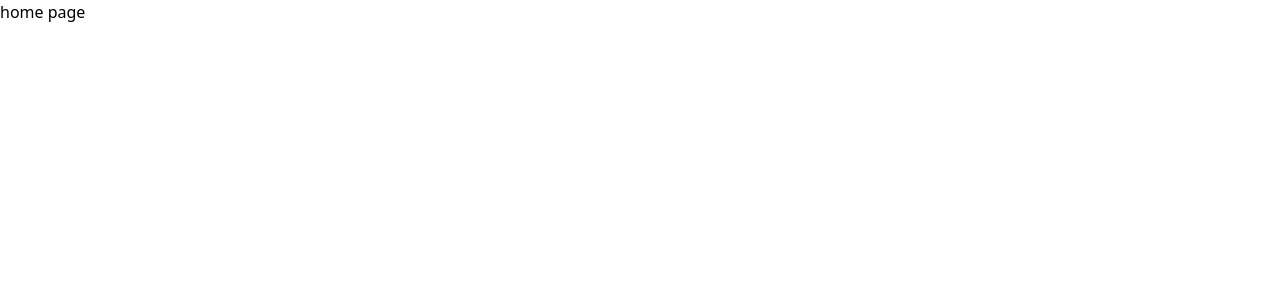
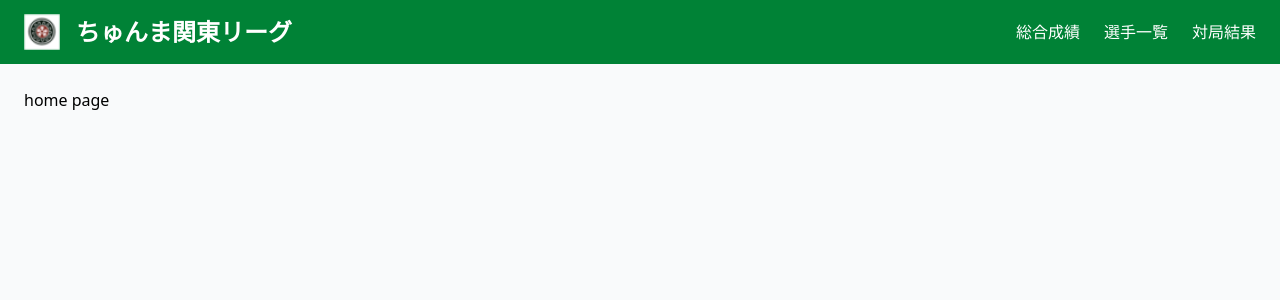
Before and after one commit to otobear/majiang-league-com, a Vue app in the folder frontend/: page / in a window 1280 px wide. Shown: the top 300 px of the page. Built offline with nearby package versions, Linux system fonts and the light colour scheme; the HTML template or start-up script is replaced by a standard one.

Commit message:
create skelton pages

```diff
--- a/frontend/src/app/router/index.ts
+++ b/frontend/src/app/router/index.ts
@@ -11,6 +11,20 @@ const router = createRouter({
         layout: DefaultLayout,
       },
     },
+    {
+      path: '/players',
+      component: () => import('@/pages/players'),
+      meta: {
+        layout: DefaultLayout,
+      },
+    },
+    {
+      path: '/results',
+      component: () => import('@/pages/results'),
+      meta: {
+        layout: DefaultLayout,
+      },
+    },
   ],
 })
 
--- /dev/null
+++ b/frontend/src/pages/players/index.ts
@@ -0,0 +1,3 @@
+import PlayerPage from './ui/player-page.vue'
+
+export default PlayerPage
--- /dev/null
+++ b/frontend/src/pages/players/ui/player-page.vue
@@ -0,0 +1,3 @@
+<template>
+  <h1>player page</h1>
+</template>
--- /dev/null
+++ b/frontend/src/pages/results/index.ts
@@ -0,0 +1,3 @@
+import ResultPage from './ui/result-page.vue'
+
+export default ResultPage
--- /dev/null
+++ b/frontend/src/pages/results/ui/result-page.vue
@@ -0,0 +1,3 @@
+<template>
+  <h1>result page</h1>
+</template>
--- a/frontend/src/shared/ui/layouts/default-layout.vue
+++ b/frontend/src/shared/ui/layouts/default-layout.vue
@@ -1,7 +1,30 @@
 <template>
-  <div class="flex min-h-screen flex-col">
-    <main class="flex-1">
-      <slot />
-    </main>
+  <div class="min-h-screen flex flex-col">
+    <header class="bg-green-700 text-white flex items-center px-6 h-16 shadow">
+      <img src="@/shared/assets/logo.png" alt="Logo" class="h-9 mr-4" />
+      <h1 class="text-2xl font-bold flex-1">ちゅんま関東リーグ</h1>
+      <nav class="space-x-6">
+        <router-link
+          to="/"
+          class="pb-1 transition-colors border-b-2 border-transparent hover:border-yellow-200 hover:text-yellow-200"
+          >総合成績</router-link
+        >
+        <router-link
+          to="/players"
+          class="pb-1 transition-colors border-b-2 border-transparent hover:border-yellow-200 hover:text-yellow-200"
+          >選手一覧</router-link
+        >
+        <router-link
+          to="/results"
+          class="pb-1 transition-colors border-b-2 border-transparent hover:border-yellow-200 hover:text-yellow-200"
+          >対局結果</router-link
+        >
+      </nav>
+    </header>
+    <div class="flex flex-1 bg-gray-50">
+      <main class="flex-1 p-6">
+        <slot />
+      </main>
+    </div>
   </div>
 </template>
```
